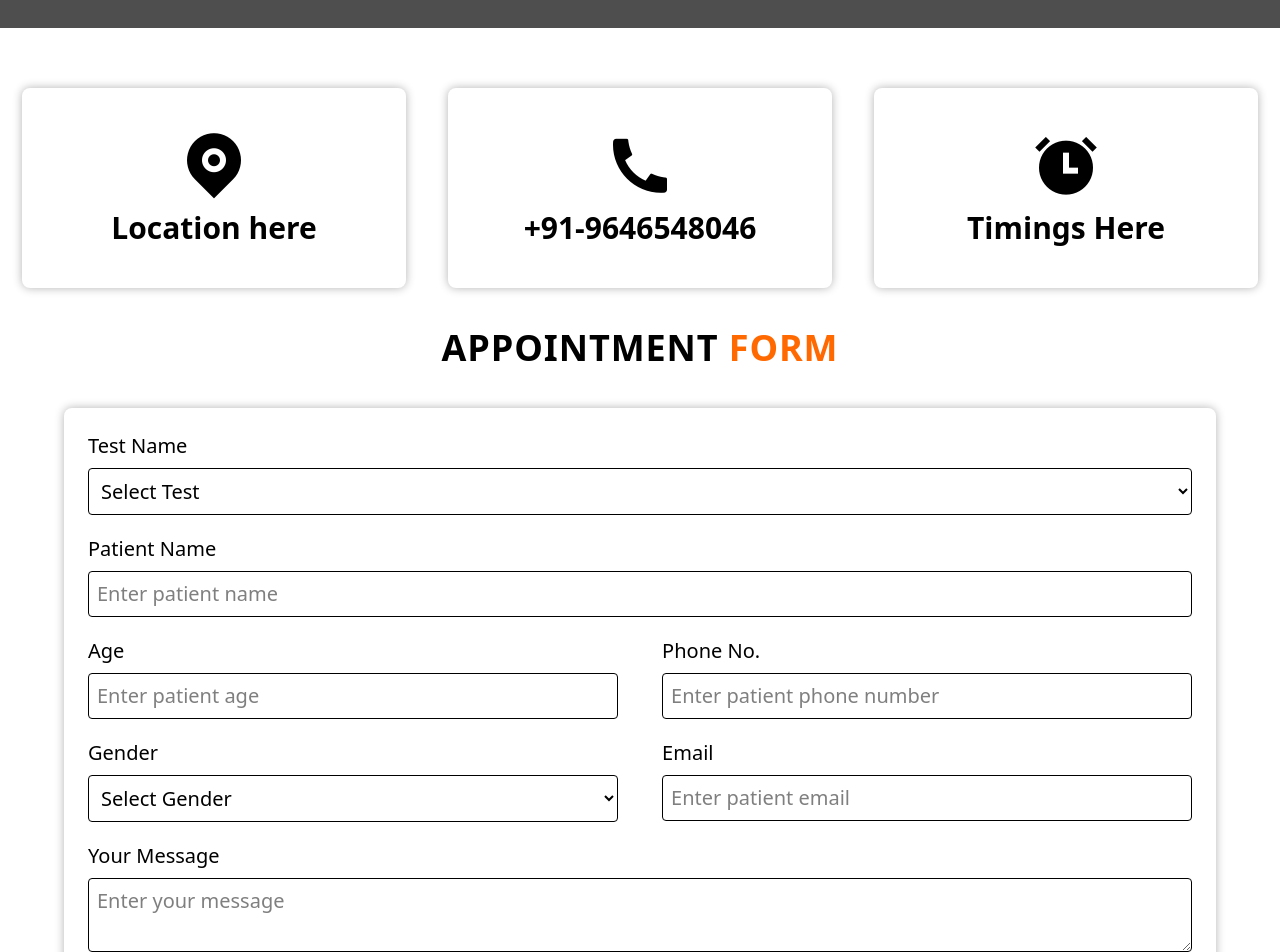
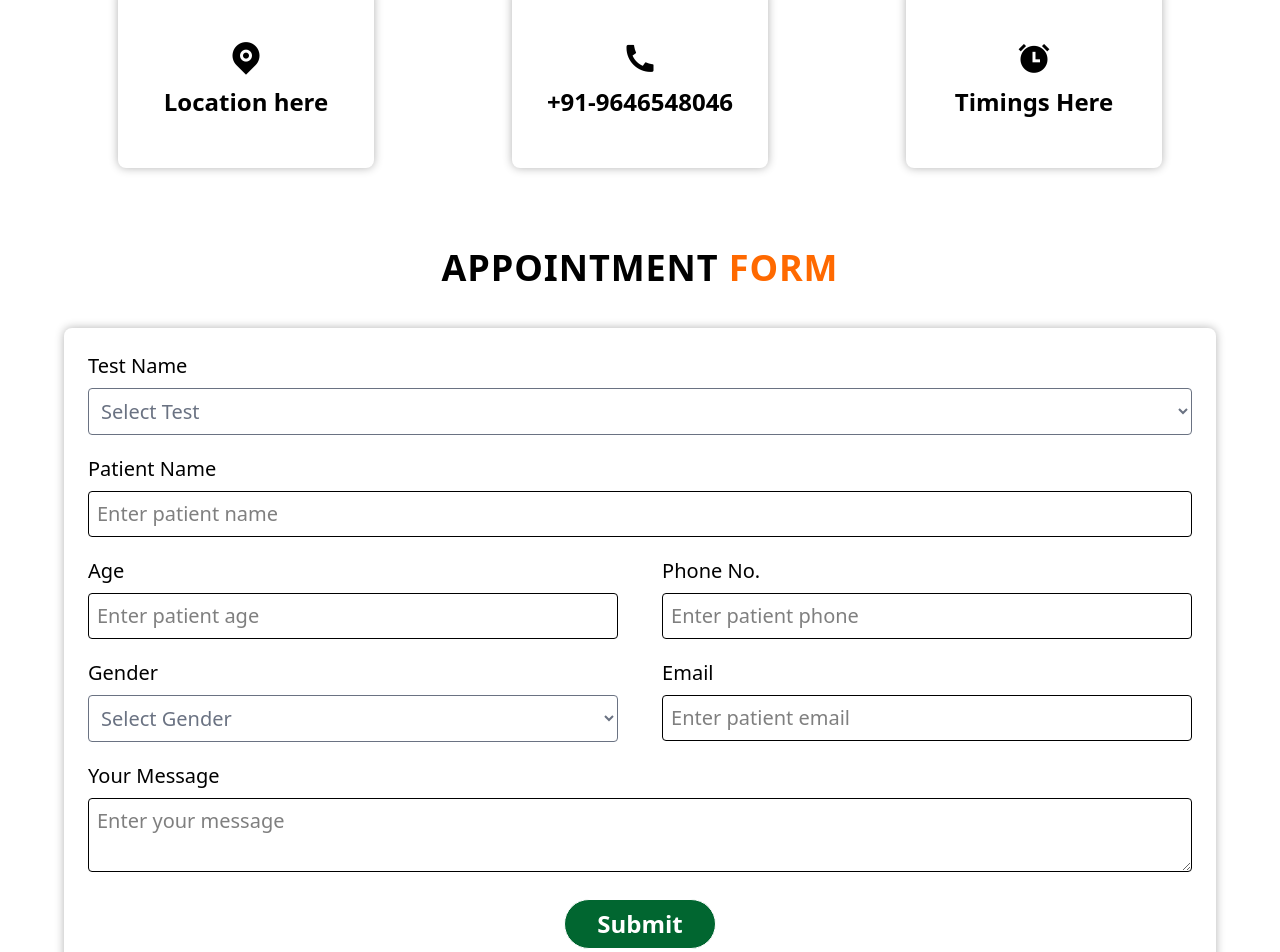
Before and after one commit to Aryanvishwakarma01/diagnostic-site, a React (Vite) app: page /contact-us in a window 1280 px wide. Shown: the part 460-1412 px from the top of the page. Built offline with nearby package versions, Linux system fonts and the light colour scheme; grey boxes are pictures that could not be loaded.

Commit message:
text sizing fixed

```diff
--- a/src/components/Appointment.jsx
+++ b/src/components/Appointment.jsx
@@ -6,13 +6,13 @@ const Appointment = () => {
 
     return (
         <>
-            <div className='w-full flex items-center justify-center flex-col gap-10'>
-                <h1 className='text-4xl font-bold tracking-wide'>APPOINTMENT <span className='text-orange-500'>FORM</span></h1>
+            <div className='w-full flex items-center justify-center flex-col gap-10 py-10'>
+                <h1 className='text-2xl sm:text-4xl font-bold tracking-wide text-center'>APPOINTMENT <span className='text-orange-500'>FORM</span></h1>
                 <div className='w-[90%]  mb-5 gap-2 shadow-[0_0_10px_rgba(0,0,0,0.3)] p-6 bg-white rounded-lg'>
-                    <form className='flex w-full flex-col gap-5  justify-center text-xl'>
+                    <form className='flex w-full flex-col gap-5  justify-center text-[16px] sm:text-xl '>
                         <div>
                             <label>Test Name</label>
-                            <select className='border w-full rounded mt-2 p-2' required>
+                            <select className='border w-full rounded mt-2 p-2 text-gray-500 text-sm sm:text-xl' required>
                                 <option value="Select Test">Select Test</option>
                                 <option value="Electrocardiogram">Electrocardiogram</option>
                                 <option value="Blood Collection">Blood Collection</option>
@@ -21,22 +21,22 @@ const Appointment = () => {
                         </div>
                         <div>
                             <label>Patient Name</label>
-                            <input type="text" placeholder='Enter patient name' maxLength={20} className='w-full rounded border mt-2 p-2' required/>
+                            <input type="text" placeholder='Enter patient name' maxLength={20} className='w-full rounded border mt-2 p-2 placeholder:text-[14px] placeholder:sm:text-xl' required/>
                         </div>
                         <div className='flex items-center justify-between'>
                             <div className='flex flex-col w-[48%]'>
                                 <label>Age</label>
-                                <input type="text" placeholder='Enter patient age' className='rounded border mt-2 p-2' required/>
+                                <input type="text" placeholder='Enter patient age' className='rounded border mt-2 p-2 placeholder:text-[14px] placeholder:sm:text-xl' required/>
                             </div>
                             <div className='flex flex-col w-[48%]'>
                                 <label>Phone No.</label>
-                                <input type="text" placeholder='Enter patient phone number' maxLength={10} className='rounded border mt-2 p-2' required/>
+                                <input type="text" placeholder='Enter patient phone' maxLength={10} className='rounded border mt-2 p-2 placeholder:text-[14px] placeholder:sm:text-xl' required/>
                             </div>
                         </div>
                         <div className='flex items-center justify-between'>
                             <div className='flex flex-col w-[48%]'>
                                 <label>Gender</label>
-                                <select className='border p-2 mt-2 rounded' required>
+                                <select className='border p-2 mt-2 rounded text-gray-500 text-sm sm:text-xl'  required>
                                     <option value="Select Gender">Select Gender</option>
                                     <option value="Male">Male</option>
                                     <option value="Female">Female</option>
@@ -45,15 +45,15 @@ const Appointment = () => {
                             </div>
                             <div className='flex flex-col w-[48%]'>
                                 <label>Email</label>
-                                <input type="email" placeholder='Enter patient email' maxLength={30} className='rounded border mt-2 p-2' required/>
+                                <input type="email" placeholder='Enter patient email' maxLength={30} className='rounded border mt-2 p-2 placeholder:text-[14px] placeholder:sm:text-xl' required/>
                             </div>
                         </div>
                         <div>
                             <label>Your Message</label>
-                            <textarea type="text" placeholder='Enter your message'  className='w-full rounded border mt-2 p-2' />
+                            <textarea type="text" placeholder='Enter your message'  className='w-full rounded border mt-2 p-2 placeholder:text-[14px] placeholder:sm:text-xl' />
                         </div>
-                        <div>
-                        <input type='submit' id='submit' className='border px-5 py-2 text-2xl rounded-2xl bg-green-800 text-white font-semibold hover:bg-orange-500 cursor-pointer' />
+                        <div className='flex items-center justify-center'>
+                        <input type='submit' id='submit' className='border px-8 transition-all duration-300 py-2 sm:text-2xl rounded-4xl bg-green-800 text-white font-semibold hover:bg-orange-500 cursor-pointer' />
                         </div>
                     </form>
                 </div>
--- a/src/components/ContactUs.jsx
+++ b/src/components/ContactUs.jsx
@@ -1,25 +1,25 @@
 const ContactUs = () => {
   return (
     <>
-      <div className='relative flex items-center justify-center h-[200px] sm:h-[300px] w-full mb-5'>
+      <div className='relative flex items-center justify-center h-[150px] sm:h-[200px] w-full mb-5'>
         <img src="https://res.cloudinary.com/dfnbm55zk/image/upload/v1754573866/img1_afjdka.jpg" alt="" className='absolute inset-0 z-0 h-full w-full object-cover' />
         <div className="absolute inset-0 bg-black opacity-50 z-10"></div>
-        <h1 className='absolute text-center z-20 font-bold text-5xl sm:text-8xl text-white'>CONTACT US</h1>
+        <h1 className='absolute text-center z-20 font-bold text-4xl sm:text-6xl text-white'>CONTACT US</h1>
       </div>
      <div className='w-full flex flex-col gap-5 py-10'>
         {/* <h1 className='text-center text-4xl font-bold'>CONTACT <span className='text-orange-500'>US</span></h1> */}
         <div className='flex flex-col sm:flex-row items-center justify-evenly gap-10 sm:gap-5'>
-            <div className='w-[80%] sm:w-[30%] h-[200px] flex flex-col items-center justify-center gap-2 shadow-[0_0_10px_rgba(0,0,0,0.3)] p-6 bg-white rounded-lg'>
-                <i className="ri-map-pin-fill text-7xl"></i>
-                <h1 className='text-3xl font-semibold'>Location here</h1>
+            <div className='w-[60%] sm:w-[20%] h-[120px] sm:h-[180px] flex flex-col items-center justify-center gap-2 shadow-[0_0_10px_rgba(0,0,0,0.3)] p-6 bg-white rounded-lg'>
+                <i className="ri-map-pin-fill text-2xl sm:text-4xl"></i>
+                <h1 className='text-xl sm:text-2xl font-semibold'>Location here</h1>
             </div>
-           <div className='w-[80%] sm:w-[30%] h-[200px] flex flex-col items-center justify-center gap-2 shadow-[0_0_10px_rgba(0,0,0,0.3)] p-6 bg-white rounded-lg'>
-                <i className="ri-phone-fill text-7xl"></i>
-                <h1 className='text-3xl font-semibold hover:text-orange-500'><a href="tel:9646548046"> +91-9646548046</a></h1>
+           <div className='w-[60%] sm:w-[20%] h-[120px] sm:h-[180px] flex flex-col items-center justify-center gap-2 shadow-[0_0_10px_rgba(0,0,0,0.3)] p-6 bg-white rounded-lg'>
+                <i className="ri-phone-fill text-2xl sm:text-4xl"></i>
+                <h1 className='text-xl sm:text-2xl font-semibold hover:text-orange-500'><a href="tel:9646548046"> +91-9646548046</a></h1>
             </div>
-            <div className='w-[80%] sm:w-[30%] h-[200px] flex flex-col items-center justify-center gap-2 shadow-[0_0_10px_rgba(0,0,0,0.3)] p-6 bg-white rounded-lg'>
-                <i className="ri-alarm-fill text-7xl"></i>
-                <h1 className='text-3xl font-semibold'>Timings Here</h1>
+            <div className='w-[60%] sm:w-[20%] h-[120px] sm:h-[180px] flex flex-col items-center justify-center gap-2 shadow-[0_0_10px_rgba(0,0,0,0.3)] p-6 bg-white rounded-lg'>
+                <i className="ri-alarm-fill text-2xl sm:text-4xl"></i>
+                <h1 className='text-xl sm:text-2xl font-semibold'>Timings Here</h1>
             </div>
         </div>
      </div>
--- a/src/components/Facilities.jsx
+++ b/src/components/Facilities.jsx
@@ -1,10 +1,10 @@
 import React from 'react';
-
+import { Link, NavLink } from 'react-router-dom'
 const Facilities = () => {
   const facilitiesArr = [
     { image: "https://res.cloudinary.com/dfnbm55zk/image/upload/v1754573867/ecg_sszl5v.jpg", name: "Electrocardiogram" },
-    {image: "https://res.cloudinary.com/dfnbm55zk/image/upload/v1754573866/bloodsample_lw9chz.jpg", name: "Blood Collect From Home"},
-    {image: "https://res.cloudinary.com/dfnbm55zk/image/upload/v1754573867/bloodcollection_qu9duw.png", name: "Blood Collection"}
+    { image: "https://res.cloudinary.com/dfnbm55zk/image/upload/v1754573866/bloodsample_lw9chz.jpg", name: "Blood Collect From Home" },
+    { image: "https://res.cloudinary.com/dfnbm55zk/image/upload/v1754573867/bloodcollection_qu9duw.png", name: "Blood Collection" }
   ];
 
   function reloadPage() {
@@ -23,9 +23,9 @@ const Facilities = () => {
       </div>
 
       <div className='flex items-center justify-center gap-5'>
-        <button onClick={reloadPage} className='border px-8 py-3 rounded-4xl bg-green-700 hover:bg-orange-500 transition duration-300 text-white text-[18px] font-bold cursor-pointer'>View More</button>
+        <button onClick={reloadPage} className='border px-8 py-3 rounded-4xl bg-green-700 hover:bg-red-500 transition duration-300 text-white text-[18px] font-bold cursor-pointer'><NavLink to="/contact-us">Book Appointment</NavLink></button>
         <button className='border px-8 py-3 rounded-4xl bg-green-700 hover:bg-orange-500 transition duration-300  text-white text-[18px] font-bold cursor-pointer'><a href="tel:9646548046"><i className="ri-phone-fill"></i> Call Now</a>
-</button>
+        </button>
       </div>
     </div>
   );
--- a/src/components/FacilitiesHeading.jsx
+++ b/src/components/FacilitiesHeading.jsx
@@ -5,10 +5,10 @@ import xray from '../images/xray.jpg';
 const FacilitiesHeading = () => {
   return (
     <>
-      <div className='relative flex items-center justify-center h-[200px] sm:h-[300px] w-full'>
+      <div className='relative flex items-center justify-center h-[150px] sm:h-[200px] w-full'>
         <img src={xray} alt="" className='absolute inset-0 z-0 h-full w-full object-cover' />
         <div className="absolute inset-0 bg-black opacity-50 z-10"></div>
-        <h1 className='absolute text-center z-20 font-bold text-white text-6xl sm:text-8xl'>FACILITIES</h1>
+        <h1 className='absolute text-center z-20 font-bold text-white text-4xl sm:text-6xl'>FACILITIES</h1>
       </div>
 
     </>
```
Also changed, not shown: src/components/About.jsx (+5 -5 lines).
